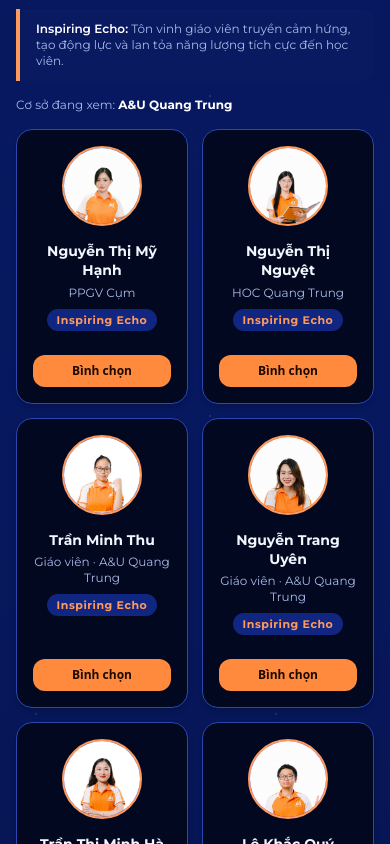
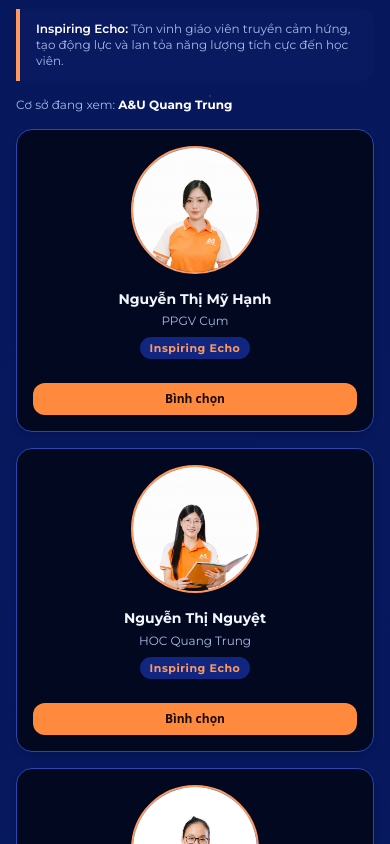
Before and after one commit to nguyen1512/THE_ECHO_Awards_Fe, a Next.js app: page / in a window 390 px wide. Shown: the part 3040-3884 px from the top of the page. Built offline with nearby package versions, Linux system fonts and the light colour scheme; no server answers; a web font is replaced by a local one.

Commit message:
style: enlarge nominee cards and avatars

```diff
--- a/src/modules/voting/NomineeCard.tsx
+++ b/src/modules/voting/NomineeCard.tsx
@@ -32,7 +32,7 @@
     <article className="text-[#f2f6ff] bg-[#02081f] border-[1.5px] border-[#2b47b0] rounded-2xl p-4 md:p-5 flex flex-col items-center text-center gap-2 hover:border-[#7fb2ff] transition-colors shadow-md">
       {/* Avatar Container */}
       <div
-        className={`w-20 h-20 md:w-24 md:h-24 rounded-full flex items-center justify-center font-display font-semibold text-xl md:text-2xl text-white relative mb-2 shadow-inner ${
+        className={`w-32 h-32 sm:w-36 sm:h-36 md:w-44 md:h-44 rounded-full flex items-center justify-center font-display font-semibold text-3xl md:text-4xl text-white relative mb-2 shadow-inner ${
           avatarUrl ? 'border-2 border-[#ff9a5c]' : 'border-2 border-dashed border-white/60'
         }`}
         style={{ backgroundColor: avatarColor }}
--- a/src/modules/voting/RoleVotingBlock.tsx
+++ b/src/modules/voting/RoleVotingBlock.tsx
@@ -69,7 +69,7 @@
           A&amp;U {campus.name} hiện chưa có {role === 'gv' ? 'Giáo viên' : 'Class Manager'} trong danh sách đề cử. Hãy chọn cơ sở khác ở phía trên.
         </div>
       ) : (
-        <div className="grid grid-cols-2 sm:grid-cols-3 md:grid-cols-4 lg:grid-cols-5 gap-3.5 sm:gap-4">
+        <div className="grid grid-cols-1 min-[420px]:grid-cols-2 lg:grid-cols-3 xl:grid-cols-4 gap-4 sm:gap-5">
           {nomineeList.map((nominee) => {
             const vkey = `${role}|${currentAward.id}|${campus.id}|${nominee}`;
             const isVoted = !!votedMap[vkey];
```
